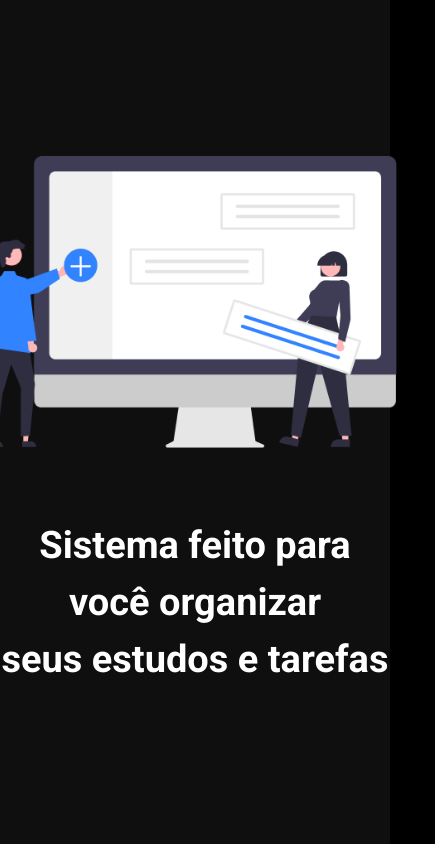
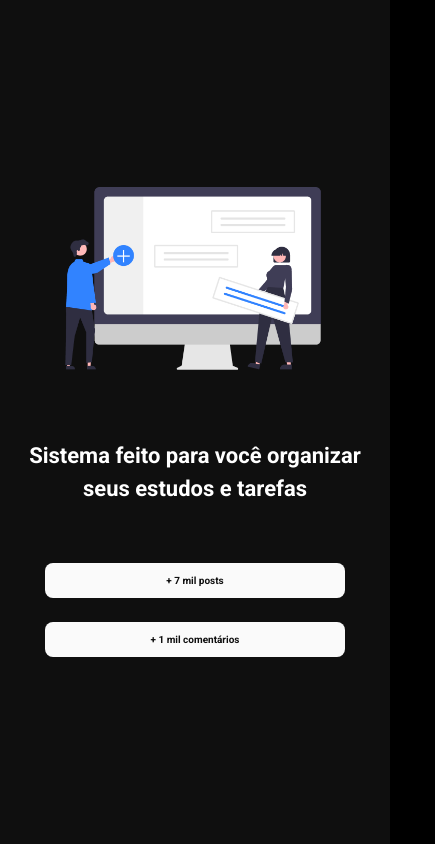
Before and after one commit to BrenoDev00/Estudos_Next, a Next.js app in the folder task-app/: page / in a window 390 px wide. Shown: the whole page, 435 px wide, since content can reach past the window. Built offline with nearby package versions, Linux system fonts and the light colour scheme.

Commit message:
ajusta responsividade

```diff
--- a/task-app/src/app/page.tsx
+++ b/task-app/src/app/page.tsx
@@ -7,12 +7,12 @@ export default function Home() {
     <main
       className={twMerge(
         "bg-[#0F0F0F] w-screen h-screen",
-        "flex justify-center items-center flex-col"
+        "flex justify-center items-center flex-col p-4"
       )}
     >
       <div>
         <Image
-          className="max-w-[480px]"
+          className={twMerge("max-w-[480px]", "max-md:max-w-[300px]")}
           alt="Logo Tarefas+."
           src={heroImage}
           priority
@@ -22,11 +22,39 @@ export default function Home() {
       <h1
         className={twMerge(
           "text-white text-[38px] text-center",
-          "font-bold mt-[69px]"
+          "font-bold mt-[69px]",
+          "max-md:text-[28px] max-sm:text-[22px]"
         )}
       >
         Sistema feito para você organizar <br /> seus estudos e tarefas
       </h1>
+
+      <div
+        className={twMerge(
+          "flex items-center gap-[24px] mt-[58px]",
+          "max-sm:flex-col"
+        )}
+      >
+        <article
+          className={twMerge(
+            "font-bold text-[22px] text-[#0f0f0f] bg-[#fafafa] text-center w-[300px]",
+            "py-[14px] px-[44px] rounded-[8px] hover:scale-110 transition duration-300",
+            "max-md:text-[12px] max-sm:text-[10px] max-md:py-[10px] max-md:px-[30px]"
+          )}
+        >
+          + 7 mil posts
+        </article>
+
+        <article
+          className={twMerge(
+            "font-bold text-[22px] text-[#0f0f0f] bg-[#fafafa] text-center w-[300px]",
+            "py-[14px] px-[44px] rounded-[8px] hover:scale-110 transition duration-300",
+            "max-md:text-[12px] max-sm:text-[10px] max-md:py-[10px] max-md:px-[30px]"
+          )}
+        >
+          + 1 mil comentários
+        </article>
+      </div>
     </main>
   );
 }
```
Also changed, not shown: 1 other file (tests, documents, lock files or other folders).
